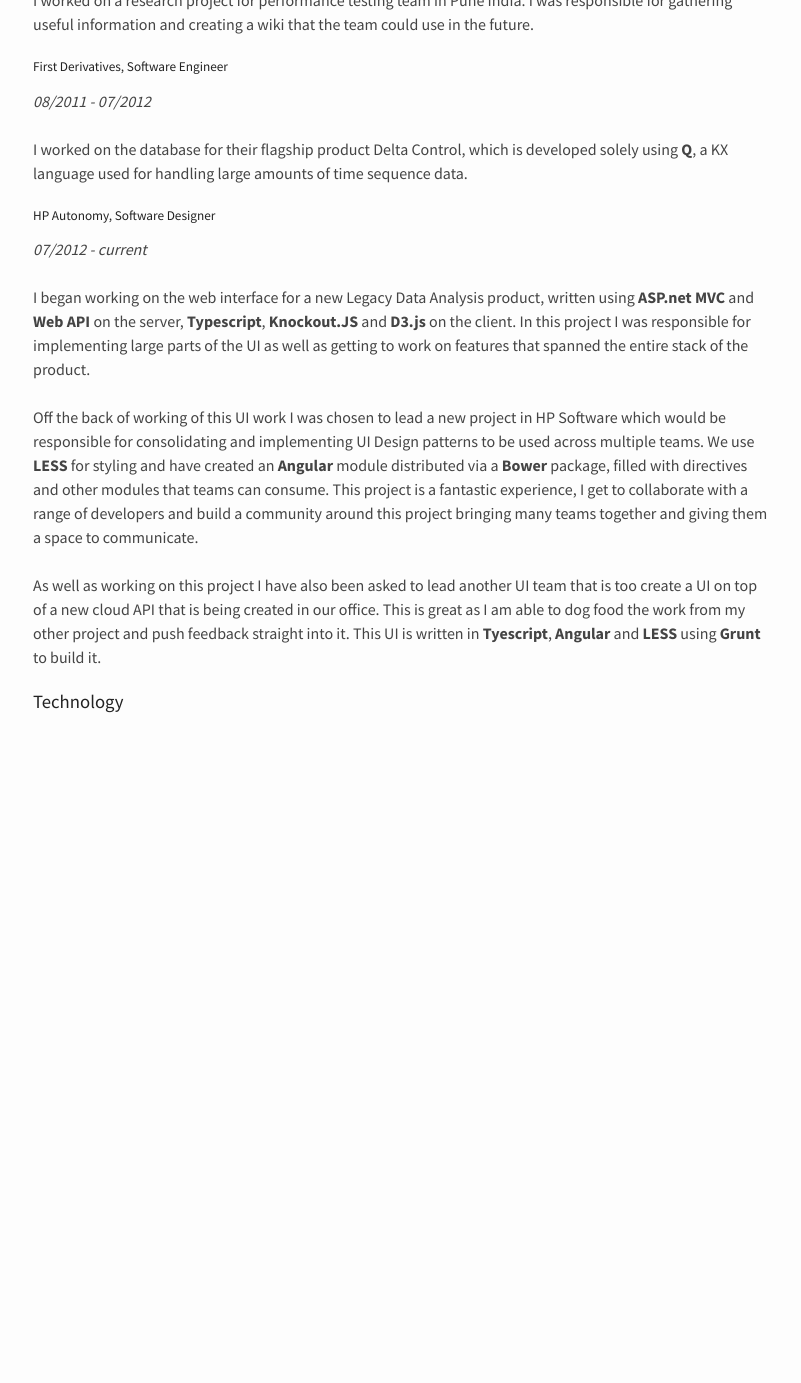
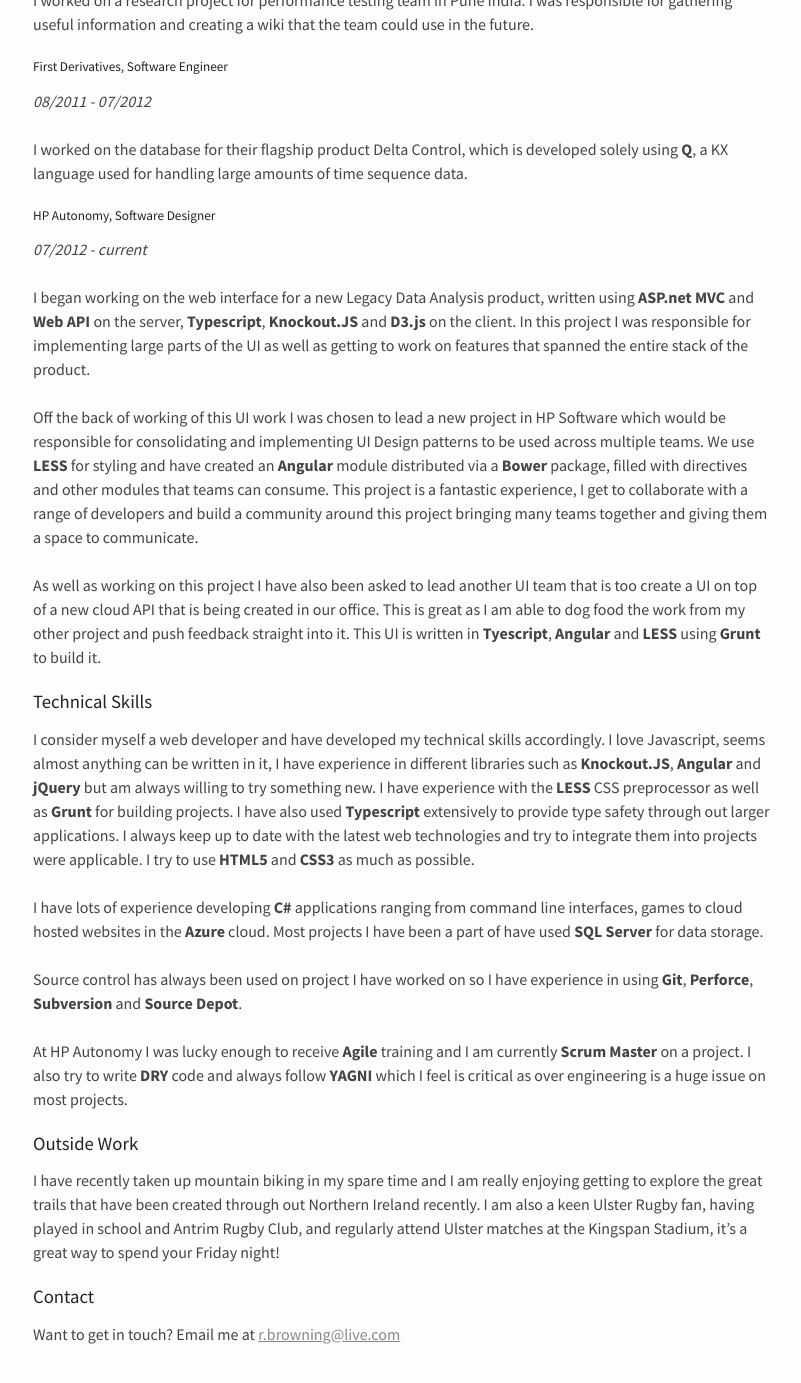
Before and after one commit to rikbrowning/rikbrowning.github.io, a Jekyll site: the page built from resume/index.md, in a window 1280 px wide and 1400 px high, scrolled down 832 px. Shown: the top 1383 px of the window, without its empty margins (237-1038 px from the left). Built offline with Jekyll 4.4.1, drawn with Linux system fonts in a browser that asks for light colours; before the commit the page ends 1589 px from its top, so only the background shows below that.

Commit message:
editing resume a bit more.

```diff
--- a/resume/index.md
+++ b/resume/index.md
@@ -48,4 +48,21 @@
 
 As well as working on this project I have also been asked to lead another UI team that is too create a UI on top of a new cloud API that is being created in our office. This is great as I am able to dog food the work from my other project and push feedback straight into it. This UI is written in **Tyescript**, **Angular** and **LESS** using **Grunt** to build it.
 
-### Technology ###
+### Technical Skills ###
+
+I consider myself a web developer and have developed my technical skills accordingly. I love Javascript, seems almost anything can be written in it, I have experience in different libraries such as **Knockout.JS**, **Angular** and **jQuery** but am always willing to try something new. I have experience with the **LESS** CSS preprocessor as well as **Grunt** for building projects. I have also used **Typescript** extensively to provide type safety through out larger applications. I always keep up to date with the latest web technologies and try to integrate them into projects were applicable. I try to use **HTML5** and **CSS3**  as much as possible.
+
+I have lots of experience developing **C#** applications ranging from command line interfaces, games to cloud hosted websites in the **Azure** cloud. Most projects I have been a part of have used **SQL Server** for data storage.
+
+Source control has always been used on project I have worked on so I have experience in using **Git**, **Perforce**, **Subversion** and **Source Depot**.
+
+At HP Autonomy I was lucky enough to receive **Agile** training and I am currently **Scrum Master** on a project. I also try to write **DRY** code and always follow **YAGNI** which I feel is critical as over engineering is a huge issue on most projects.
+
+### Outside Work ###
+
+I have recently taken up mountain biking in my spare time and I am really enjoying getting to explore the great trails that have been created through out Northern Ireland recently. I am also a keen Ulster Rugby fan, having played in school and Antrim Rugby Club, and regularly attend Ulster matches at the Kingspan Stadium, it's a great way to spend your Friday night!
+
+
+### Contact ###
+
+Want to get in touch? Email me at [r.browning@live.com](mailto:r.browning@live.com)
```
